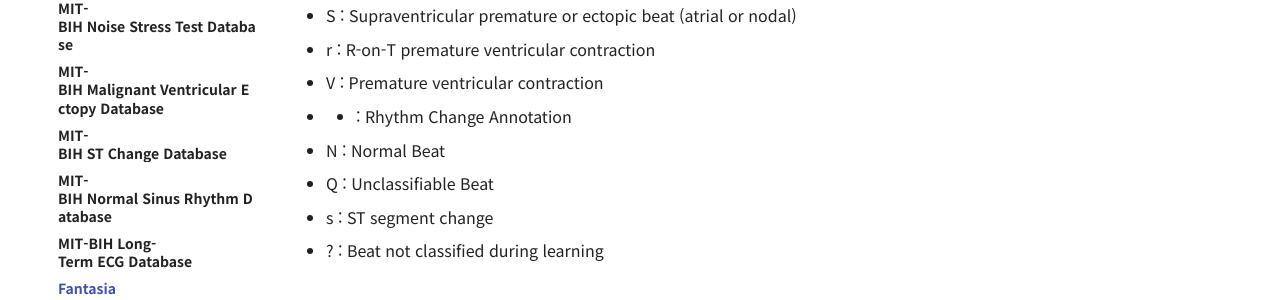
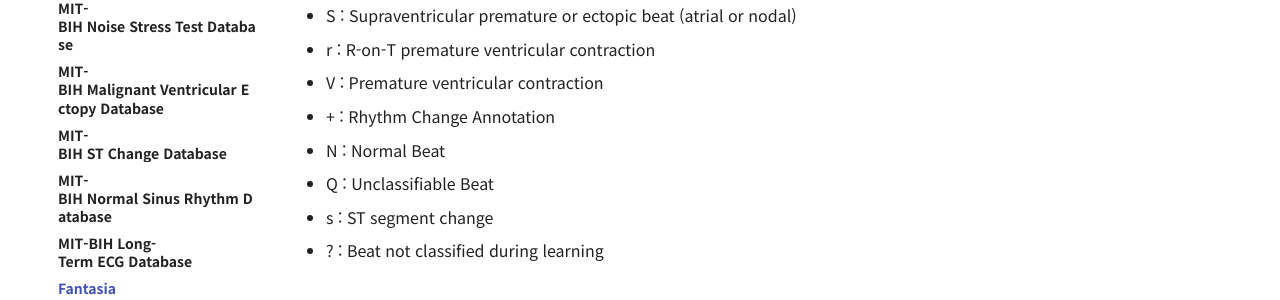
Before and after one commit to iwantjeonyeok/biosignal-site, an MkDocs documentation site: the page built from docs/ecg/fantasia.md, in a window 1280 px wide and 900 px high, scrolled down 1060 px. Shown: the part 156-456 px from the top of the window. Built offline with MkDocs 1.6.1 and Material for MkDocs 9.7.7, drawn with Linux system fonts in a browser that asks for light colours; comment, search, counter and statistics services are not loaded.

```diff
--- a/docs/ecg/fantasia.md
+++ b/docs/ecg/fantasia.md
@@ -26,7 +26,7 @@ Fantasia database는 두 개의 연령 그룹에서 선별된 건강한
 - S : Supraventricular premature or ectopic beat (atrial or nodal)
 - r : R-on-T premature ventricular contraction
 - V : Premature ventricular contraction
-- + : Rhythm Change Annotation
+- \+ : Rhythm Change Annotation
 - N : Normal Beat
 - Q : Unclassifiable Beat
 - s : ST segment change
```
